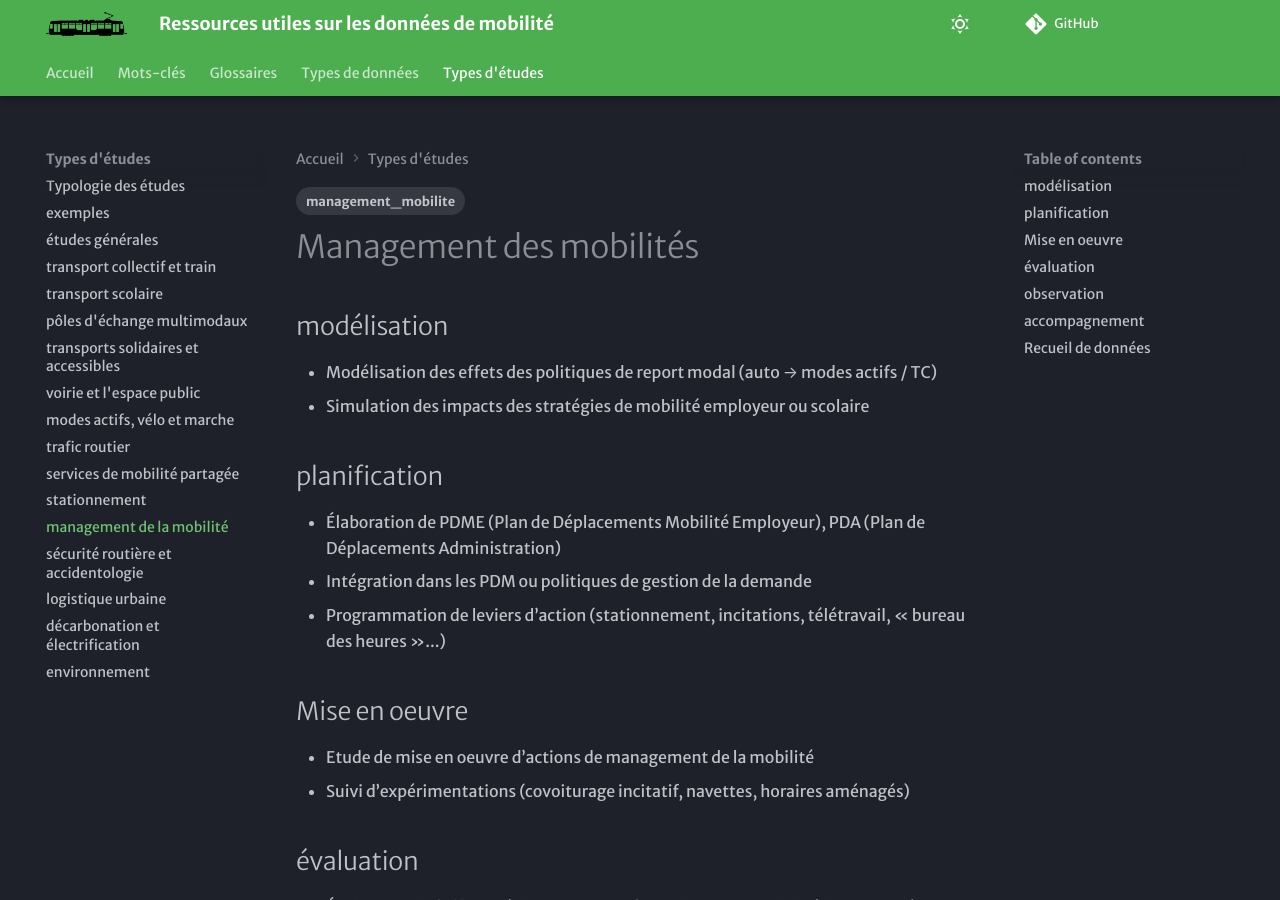
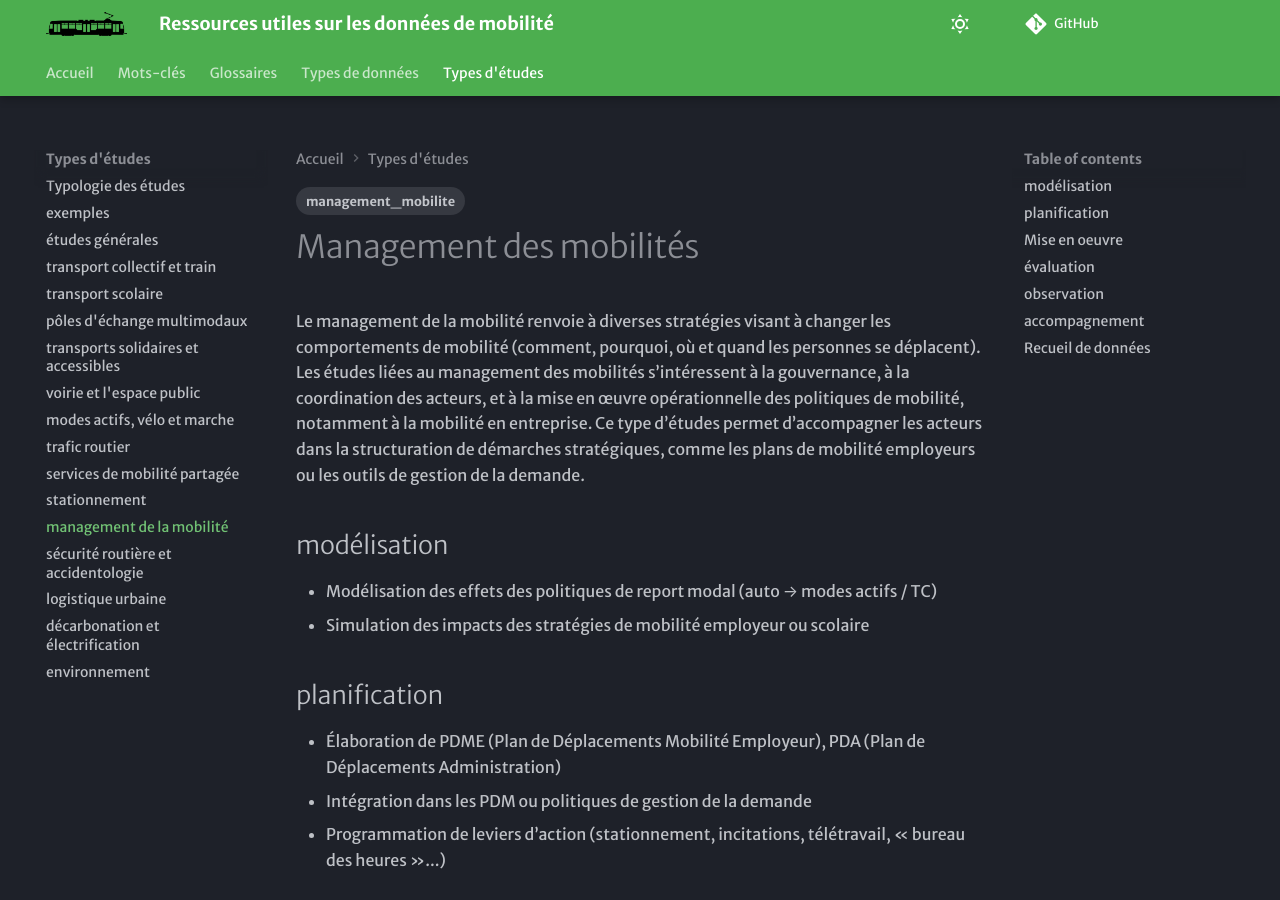
Before and after one commit to xdurang/mobscidat, an MkDocs documentation site: the page built from docs/type_etudes/TE_management_mob.md, in a window 1280 px wide and 900 px high. Built offline with MkDocs 1.6.1 and Material for MkDocs 9.7.7, drawn with Linux system fonts in a browser that asks for light colours; some web fonts are replaced; comment, search, counter and statistics services are not loaded.

Commit message:
Update TE_management_mob.md

```diff
--- a/docs/type_etudes/TE_management_mob.md
+++ b/docs/type_etudes/TE_management_mob.md
@@ -4,6 +4,7 @@ tags:
 - management_mobilite
 ---
 # Management des mobilités
+Le management de la mobilité renvoie à diverses stratégies visant à changer les comportements de mobilité (comment, pourquoi, où et quand les personnes se déplacent). Les études liées au management des mobilités s’intéressent à la gouvernance, à la coordination des acteurs, et à la mise en œuvre opérationnelle des politiques de mobilité, notamment à la mobilité en entreprise. Ce type d’études permet d’accompagner les acteurs dans la structuration de démarches stratégiques, comme les plans de mobilité employeurs ou les outils de gestion de la demande.
 
 ## modélisation
 - Modélisation des effets des politiques de report modal (auto → modes actifs / TC)
```
